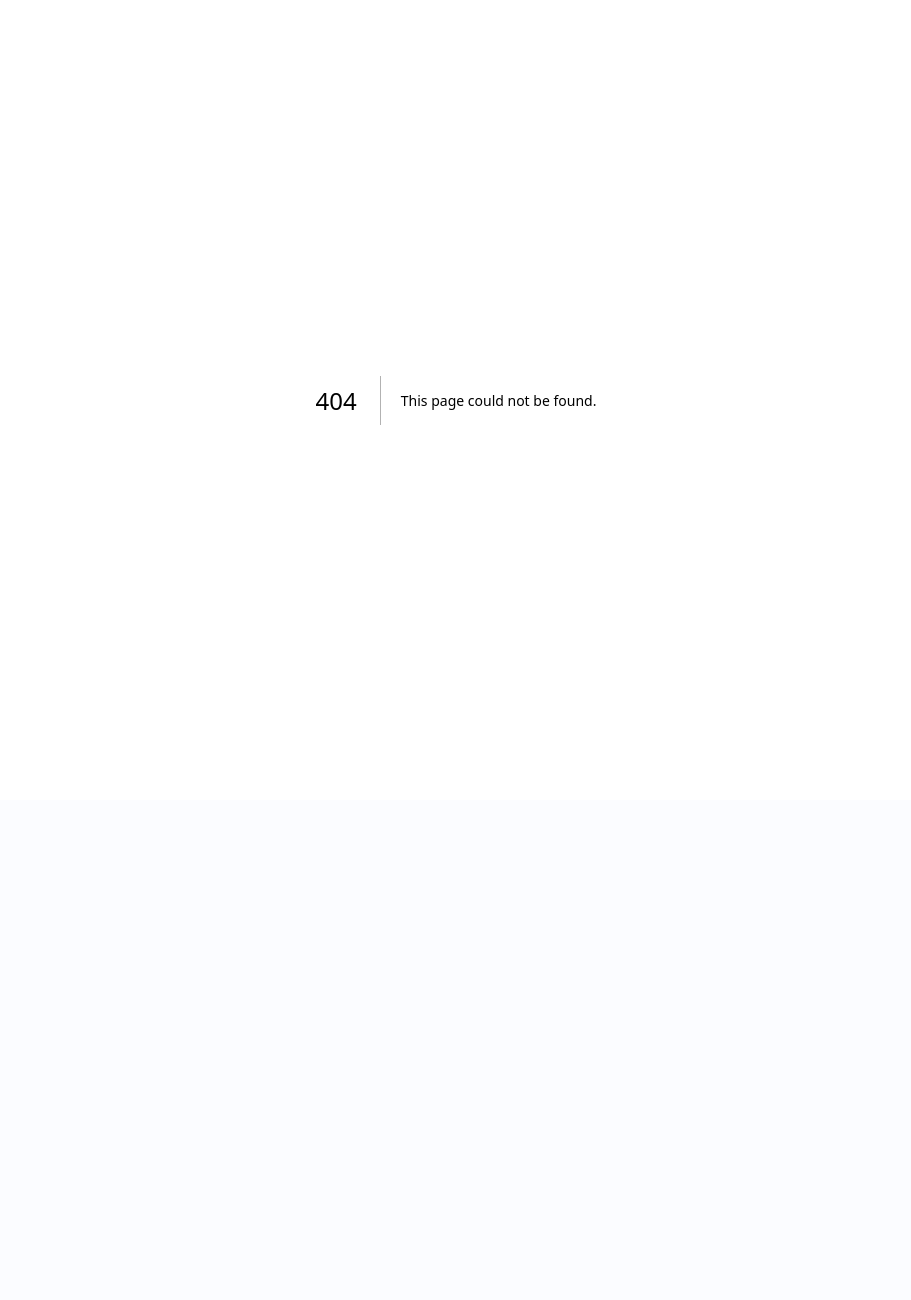
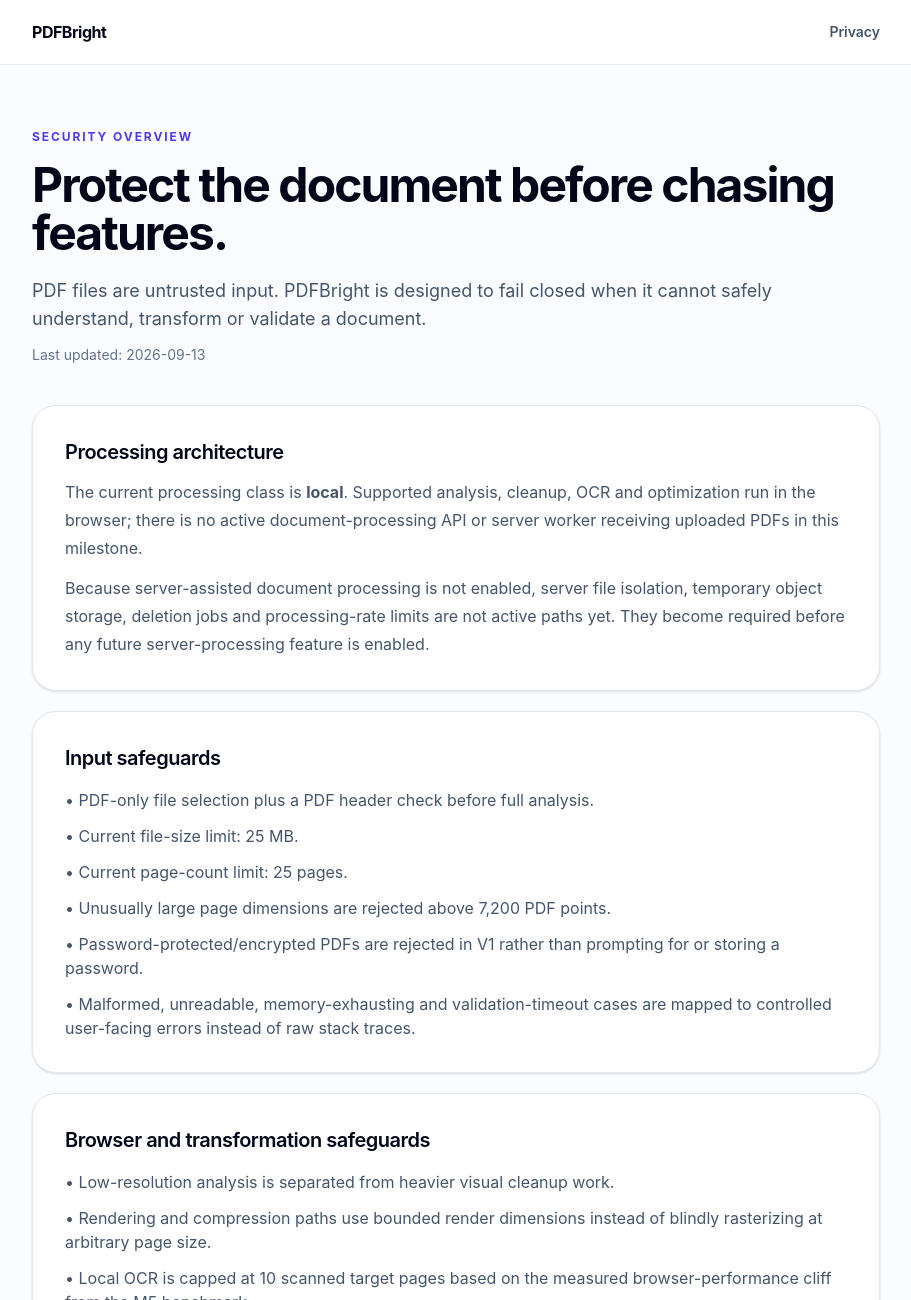
Before and after one commit to Rouane12/pdfbright, a Next.js app: page /security in a window 1280 px wide. Before the commit this address had no page. Shown: the top 1300 px of the page, without its empty margins (184-1095 px from the left). Before the commit the page ends 800 px from the top, so only its background shows below. Built offline with nearby package versions, Linux system fonts and the light colour scheme.

Commit message:
M8: add security overview

```diff
--- /dev/null
+++ b/src/app/security/page.tsx
@@ -0,0 +1,118 @@
+import type { Metadata } from "next";
+import Link from "next/link";
+import {
+  CURRENT_PROCESSING_CLASS,
+  MAX_FILE_SIZE_MB,
+  MAX_PAGE_COUNT,
+  MAX_PAGE_DIMENSION_POINTS,
+  PROCESSING_POLICY_LAST_UPDATED,
+  SERVER_ASSISTED_PROCESSING_ENABLED,
+} from "@/lib/security/processing-policy";
+
+export const metadata: Metadata = {
+  title: "Security",
+  description: "PDFBright's current security model, safeguards and limitations.",
+};
+
+const sectionClass = "rounded-3xl border border-slate-200 bg-white p-6 shadow-sm sm:p-8";
+
+export default function SecurityPage() {
+  return (
+    <main className="min-h-screen bg-[#fbfcff] text-slate-950">
+      <header className="border-b border-slate-200/80 bg-white">
+        <div className="mx-auto flex h-16 max-w-4xl items-center justify-between px-5 sm:px-6">
+          <Link href="/" className="text-base font-bold tracking-[-0.03em]">PDFBright</Link>
+          <Link href="/privacy" className="text-sm font-semibold text-slate-600 hover:text-slate-950">
+            Privacy
+          </Link>
+        </div>
+      </header>
+
+      <div className="mx-auto max-w-4xl px-5 py-12 sm:px-6 sm:py-16">
+        <p className="text-xs font-bold uppercase tracking-[0.16em] text-indigo-600">Security overview</p>
+        <h1 className="mt-4 text-4xl font-bold tracking-[-0.04em] sm:text-5xl">Protect the document before chasing features.</h1>
+        <p className="mt-5 max-w-3xl text-base leading-7 text-slate-600 sm:text-lg">
+          PDF files are untrusted input. PDFBright is designed to fail closed when it cannot safely understand, transform or validate a document.
+        </p>
+        <p className="mt-3 text-sm text-slate-500">Last updated: {PROCESSING_POLICY_LAST_UPDATED}</p>
+
+        <div className="mt-10 space-y-5">
+          <section className={sectionClass}>
+            <h2 className="text-xl font-semibold tracking-tight">Processing architecture</h2>
+            <p className="mt-3 leading-7 text-slate-600">
+              The current processing class is <strong>{CURRENT_PROCESSING_CLASS}</strong>. Supported analysis, cleanup, OCR and optimization run in the browser; there is no active document-processing API or server worker receiving uploaded PDFs in this milestone.
+            </p>
+            {!SERVER_ASSISTED_PROCESSING_ENABLED ? (
+              <p className="mt-3 leading-7 text-slate-600">
+                Because server-assisted document processing is not enabled, server file isolation, temporary object storage, deletion jobs and processing-rate limits are not active paths yet. They become required before any future server-processing feature is enabled.
+              </p>
+            ) : null}
+          </section>
+
+          <section className={sectionClass}>
+            <h2 className="text-xl font-semibold tracking-tight">Input safeguards</h2>
+            <ul className="mt-4 space-y-3 text-slate-600">
+              <li>• PDF-only file selection plus a PDF header check before full analysis.</li>
+              <li>• Current file-size limit: {MAX_FILE_SIZE_MB} MB.</li>
+              <li>• Current page-count limit: {MAX_PAGE_COUNT} pages.</li>
+              <li>• Unusually large page dimensions are rejected above {MAX_PAGE_DIMENSION_POINTS.toLocaleString()} PDF points.</li>
+              <li>• Password-protected/encrypted PDFs are rejected in V1 rather than prompting for or storing a password.</li>
+              <li>• Malformed, unreadable, memory-exhausting and validation-timeout cases are mapped to controlled user-facing errors instead of raw stack traces.</li>
+            </ul>
+          </section>
+
+          <section className={sectionClass}>
+            <h2 className="text-xl font-semibold tracking-tight">Browser and transformation safeguards</h2>
+            <ul className="mt-4 space-y-3 text-slate-600">
+              <li>• Low-resolution analysis is separated from heavier visual cleanup work.</li>
+              <li>• Rendering and compression paths use bounded render dimensions instead of blindly rasterizing at arbitrary page size.</li>
+              <li>• Local OCR is capped at 10 scanned target pages based on the measured browser-performance cliff from the M5 benchmark.</li>
+              <li>• Pages with annotations are skipped by destructive visual replacement instead of silently flattening interactive content.</li>
+              <li>• Canvases and PDF worker/task resources are released when work completes or is cancelled where supported.</li>
+            </ul>
+          </section>
+
+          <section className={sectionClass}>
+            <h2 className="text-xl font-semibold tracking-tight">Output validation</h2>
+            <p className="mt-3 leading-7 text-slate-600">
+              Before the download is presented as successful, PDFBright reopens the generated PDF and checks that it is a valid PDF, that the expected page count survived, that native text was not unexpectedly lost, that OCR text remains searchable on OCR pages, and that visual pages still contain drawing operations. A failed validation does not become a success screen.
+            </p>
+          </section>
+
+          <section className={sectionClass}>
+            <h2 className="text-xl font-semibold tracking-tight">Web-app hardening</h2>
+            <p className="mt-3 leading-7 text-slate-600">
+              The deployed site uses HTTPS through its hosting platform. PDFBright also sends browser security headers that disable framing, prevent MIME sniffing, restrict referrer leakage and disable unused sensitive browser capabilities such as camera, microphone and geolocation access.
+            </p>
+          </section>
+
+          <section className={sectionClass}>
+            <h2 className="text-xl font-semibold tracking-tight">Dependency maintenance</h2>
+            <p className="mt-3 leading-7 text-slate-600">
+              Production dependencies are checked in CI for high/critical npm advisories in addition to lint, TypeScript and production-build checks. Library upgrades still require PDF regression testing because a security update must not silently break document integrity.
+            </p>
+          </section>
+
+          <section className={sectionClass}>
+            <h2 className="text-xl font-semibold tracking-tight">Claims PDFBright does not make</h2>
+            <p className="mt-3 leading-7 text-slate-600">
+              PDFBright does not claim to be “military-grade,” “zero knowledge,” independently security-certified or impossible to compromise. A browser-local architecture reduces some document-handling risk, but browser engines, PDF parsers, dependencies and the user's own device still have security boundaries and failure modes.
+            </p>
+          </section>
+
+          <section className={sectionClass}>
+            <h2 className="text-xl font-semibold tracking-tight">Future server processing</h2>
+            <p className="mt-3 leading-7 text-slate-600">
+              If heavy OCR later moves to a server worker, PDFBright's architecture requires isolated processing, strict CPU/RAM/time limits, private temporary storage, short-lived signed access, automatic deletion, retryable deletion jobs, document-content-free logs and explicit disclosure before the document is sent.
+            </p>
+          </section>
+        </div>
+
+        <div className="mt-8 flex flex-wrap gap-3 text-sm font-semibold">
+          <Link className="text-indigo-700 hover:underline" href="/">Back to PDFBright</Link>
+          <Link className="text-indigo-700 hover:underline" href="/privacy">Read the privacy policy</Link>
+        </div>
+      </div>
+    </main>
+  );
+}
```
